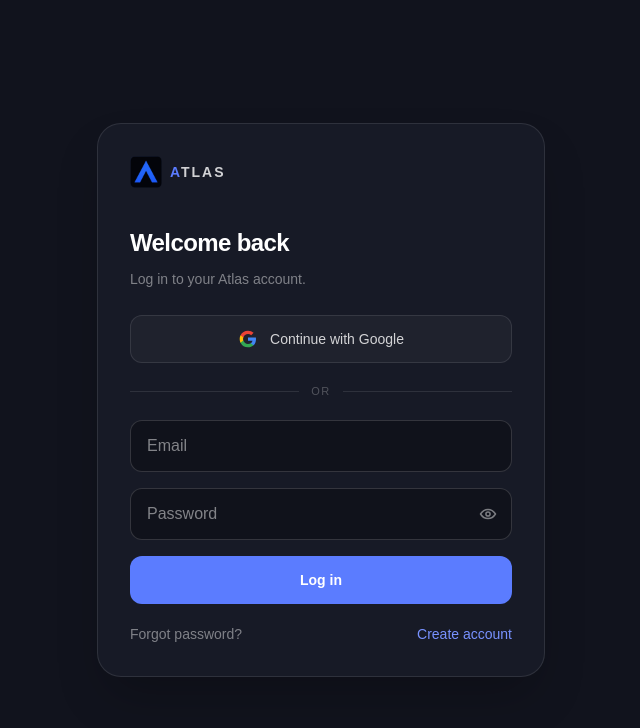
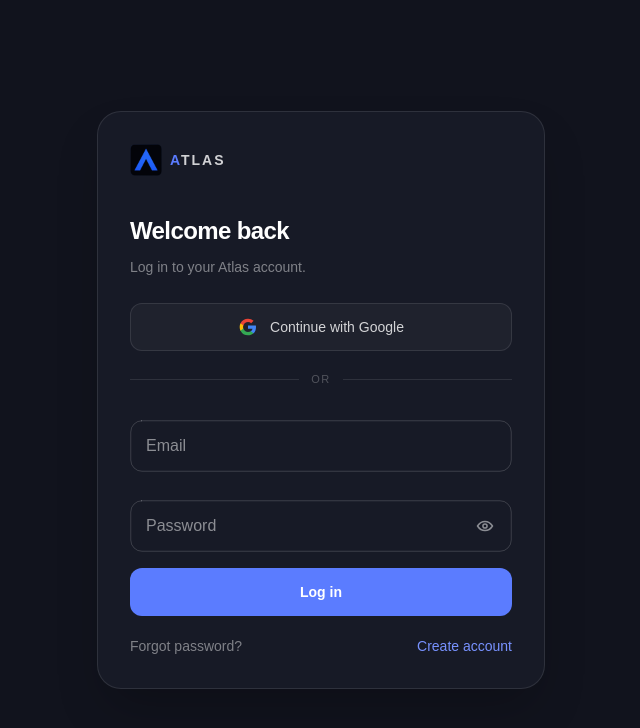
Before and after one commit to HB-16-Manoel/Atlas, a Next.js app: page /auth/login in a window 1280 px wide. Shown: the top 728 px of the page, without its empty margins (319-959 px from the left). Built offline with nearby package versions, Linux system fonts and the light colour scheme; no server answers.

Commit message:
Adapt Bencho Label Input source for Atlas login (#16)

```diff
--- a/app/components/AuthShell.tsx
+++ b/app/components/AuthShell.tsx
@@ -2,7 +2,7 @@
 
 import Image from "next/image";
 import Link from "next/link";
-import { useEffect, useId, useMemo, useState, type FormEvent } from "react";
+import { useEffect, useId, useMemo, useRef, useState, type FormEvent } from "react";
 import { atlasAuthOrigin, atlasGoogleOAuthCallback } from "../lib/auth/urls";
 import { createClient } from "../lib/supabase/client";
 
@@ -56,9 +56,52 @@ function FloatingLoginField({
 }) {
   const id = useId();
   const [visible, setVisible] = useState(false);
+  const [focused, setFocused] = useState(false);
+  const [dimensions, setDimensions] = useState({ width: 0, labelWidth: 0 });
+  const boxRef = useRef<HTMLDivElement>(null);
+  const labelRef = useRef<HTMLLabelElement>(null);
+  const lifted = focused || value.length > 0;
+
+  useEffect(() => {
+    const box = boxRef.current;
+    const text = labelRef.current;
+    if (!box || !text) return;
+    const observer = new ResizeObserver(() => {
+      setDimensions({ width: box.clientWidth, labelWidth: text.offsetWidth });
+    });
+    observer.observe(box);
+    observer.observe(text);
+    return () => observer.disconnect();
+  }, []);
+
+  // Bencho's two outline halves make room for the lifted label.
+  const width = dimensions.width;
+  const height = 52;
+  const inset = 0.75;
+  const radius = 12;
+  const labelX = 16;
+  const start = labelX - 5;
+  const end = labelX + dimensions.labelWidth * 0.78 + 5;
+  const middle = (start + end) / 2;
+  const right = `M${end},${inset} L${width - radius},${inset} A${radius - inset},${radius - inset} 0 0 1 ${width - inset},${radius} L${width - inset},${height - radius} A${radius - inset},${radius - inset} 0 0 1 ${width - radius},${height - inset} L${width / 2},${height - inset}`;
+  const left = `M${start},${inset} L${radius},${inset} A${radius - inset},${radius - inset} 0 0 0 ${inset},${radius} L${inset},${height - radius} A${radius - inset},${radius - inset} 0 0 0 ${radius},${height - inset} L${width / 2},${height - inset}`;
 
   return (
-    <div className="relative">
+    <div className="atlas-bencho-field" data-up={lifted} data-focus={focused} data-filled={value.length > 0}>
+      <div ref={boxRef} className="atlas-bencho-box" data-measured={width > 0}>
+        {width > 0 && (
+          <svg className="atlas-bencho-ring" width={width} height={height} viewBox={`0 0 ${width} ${height}`} aria-hidden="true">
+            <path d={right} />
+            <path d={left} />
+            <path className="atlas-bencho-gap" d={`M${middle},${inset} L${start},${inset}`} pathLength={1} />
+            <path className="atlas-bencho-gap" d={`M${middle},${inset} L${end},${inset}`} pathLength={1} />
+          </svg>
+        )}
+        <label ref={labelRef} htmlFor={id} className="atlas-bencho-label">
+          {[...label].map((letter, index) => (
+            <span key={index} style={{ "--i": index } as React.CSSProperties}>{letter}</span>
+          ))}
+        </label>
       <input
         id={id}
         required
@@ -67,30 +110,25 @@ function FloatingLoginField({
         autoComplete={password ? "current-password" : "email"}
         value={value}
         onChange={(event) => onChange(event.target.value)}
-        placeholder=" "
-        className={`atlas-login-floating-input min-h-13 w-full rounded-xl border border-white/15 bg-[#10121B] px-4 text-white outline-none transition-colors focus:border-[#5B7CFF]/70 ${password ? "pr-14" : ""}`}
+        onFocus={() => setFocused(true)}
+        onBlur={() => setFocused(false)}
+        className={`atlas-bencho-input ${password ? "atlas-bencho-password" : ""}`}
       />
-      <label htmlFor={id} className="atlas-login-floating-label">{label}</label>
       {password && (
         <button
           type="button"
+          onPointerDown={(event) => event.preventDefault()}
           onClick={() => setVisible((current) => !current)}
           aria-label={visible ? "Hide password" : "Show password"}
           aria-pressed={visible}
-          className="absolute inset-y-0 right-0 flex min-w-12 items-center justify-center rounded-r-xl px-3 text-white/45 hover:text-white/80 focus-visible:outline-2 focus-visible:outline-offset-[-3px] focus-visible:outline-[#5B7CFF]"
+          data-show={visible}
+          className="atlas-bencho-eye focus-visible:outline-2 focus-visible:outline-offset-2 focus-visible:outline-[#5B7CFF]"
         >
-          {visible ? (
-            <svg aria-hidden="true" viewBox="0 0 24 24" fill="none" className="h-5 w-5" stroke="currentColor" strokeWidth="1.8">
-              <path strokeLinecap="round" strokeLinejoin="round" d="m3 3 18 18M10.6 10.7a2 2 0 0 0 2.7 2.7M9.9 4.3A10.8 10.8 0 0 1 12 4c5.5 0 9 5.5 9 5.5a15 15 0 0 1-2.2 2.7M6.5 6.5C4.3 8 3 9.5 3 9.5S6.5 15 12 15c.8 0 1.6-.1 2.3-.3" />
-            </svg>
-          ) : (
-            <svg aria-hidden="true" viewBox="0 0 24 24" fill="none" className="h-5 w-5" stroke="currentColor" strokeWidth="1.8">
-              <path strokeLinecap="round" strokeLinejoin="round" d="M3 12s3.5-5.5 9-5.5 9 5.5 9 5.5-3.5 5.5-9 5.5S3 12 3 12Z" />
-              <circle cx="12" cy="12" r="2.5" />
-            </svg>
-          )}
+          <svg aria-hidden="true" viewBox="0 0 24 24" fill="none" className="h-5 w-5" stroke="currentColor" strokeWidth="1.8"><path strokeLinecap="round" strokeLinejoin="round" d="M3 12s3.5-5.5 9-5.5 9 5.5 9 5.5-3.5 5.5-9 5.5S3 12 3 12Z" /><circle cx="12" cy="12" r="2.5" /></svg>
+          <svg aria-hidden="true" viewBox="0 0 24 24" fill="none" className="h-5 w-5" stroke="currentColor" strokeWidth="1.8"><path strokeLinecap="round" strokeLinejoin="round" d="m3 3 18 18M10.6 10.7a2 2 0 0 0 2.7 2.7M9.9 4.3A10.8 10.8 0 0 1 12 4c5.5 0 9 5.5 9 5.5a15 15 0 0 1-2.2 2.7M6.5 6.5C4.3 8 3 9.5 3 9.5S6.5 15 12 15c.8 0 1.6-.1 2.3-.3" /></svg>
         </button>
       )}
+      </div>
     </div>
   );
 }
--- a/app/globals.css
+++ b/app/globals.css
@@ -34,31 +34,31 @@ body {
   font-family: Arial, Helvetica, sans-serif;
 }
 
-.atlas-login-floating-label {
-  position: absolute;
-  top: 50%;
-  left: 12px;
-  padding: 0 5px;
-  transform: translateY(-50%);
-  color: rgb(255 255 255 / 0.48);
-  pointer-events: none;
-  transition: top 160ms ease, color 160ms ease, font-size 160ms ease;
-}
-
-.atlas-login-floating-input:focus + .atlas-login-floating-label,
-.atlas-login-floating-input:not(:placeholder-shown) + .atlas-login-floating-label {
-  top: 0;
-  background: #171a26;
-  color: rgb(255 255 255 / 0.68);
-  font-size: 11px;
-}
-
-.atlas-login-floating-input:focus + .atlas-login-floating-label {
-  color: #91a5ff;
-}
-
+/* Adapted from Bencho's Label Input: moving letterforms and an opening outline. */
+.atlas-bencho-field { position: relative; padding-top: 12px; }
+.atlas-bencho-box { position: relative; width: 100%; height: 52px; border-radius: 12px; background: #171a26; }
+.atlas-bencho-box:not([data-measured="true"]) { border: 1px solid rgb(255 255 255 / 0.16); }
+.atlas-bencho-ring { position: absolute; inset: 0; pointer-events: none; overflow: visible; }
+.atlas-bencho-ring path { fill: none; stroke: rgb(255 255 255 / 0.16); stroke-width: 1; transition: stroke 220ms ease, stroke-width 220ms ease; }
+.atlas-bencho-field[data-focus="true"] .atlas-bencho-ring path { stroke: #91a5ff; stroke-width: 1.5; }
+.atlas-bencho-ring .atlas-bencho-gap { stroke-dasharray: 1 2; stroke-dashoffset: 0; transition: stroke-dashoffset 420ms cubic-bezier(.22,1,.36,1), stroke 220ms ease; }
+.atlas-bencho-field[data-up="true"] .atlas-bencho-gap { stroke-dashoffset: -1; }
+.atlas-bencho-label { position: absolute; left: 16px; top: 50%; z-index: 1; transform: translateY(-50%); transform-origin: left center; color: rgb(255 255 255 / 0.5); font-size: 16px; line-height: 1; white-space: pre; cursor: text; user-select: none; transition: transform 420ms cubic-bezier(.22,1,.36,1), color 220ms ease; }
+.atlas-bencho-field[data-up="true"] .atlas-bencho-label { transform: translateY(-50%) translateY(-26px) scale(.78); color: rgb(255 255 255 / 0.7); }
+.atlas-bencho-field[data-focus="true"] .atlas-bencho-label { color: #91a5ff; }
+.atlas-bencho-label span { display: inline-block; }
+.atlas-bencho-field[data-focus="true"] .atlas-bencho-label span { animation: atlas-bencho-hop 460ms cubic-bezier(.3,.7,.3,1) both; animation-delay: calc(var(--i) * 24ms); }
+.atlas-bencho-input { position: absolute; inset: 0; width: 100%; height: 100%; padding: 0 16px; border: 0; border-radius: inherit; outline: none; background: transparent; color: white; font-size: 16px; }
+.atlas-bencho-password { padding-right: 52px; }
+.atlas-bencho-eye { position: absolute; right: 6px; top: 50%; display: grid; place-items: center; width: 42px; height: 42px; transform: translateY(-50%); border: 0; border-radius: 50%; color: rgb(255 255 255 / 0.5); cursor: pointer; }
+.atlas-bencho-eye:hover, .atlas-bencho-eye:focus-visible { color: white; }
+.atlas-bencho-eye svg { grid-area: 1 / 1; transition: opacity 220ms ease, scale 220ms ease; }
+.atlas-bencho-eye svg:last-child { opacity: 0; scale: .8; }
+.atlas-bencho-eye[data-show="true"] svg:first-child { opacity: 0; scale: .8; }
+.atlas-bencho-eye[data-show="true"] svg:last-child { opacity: 1; scale: 1; }
+@keyframes atlas-bencho-hop { 0%, 100% { transform: translateY(0); } 38% { transform: translateY(-3px); } }
 @media (prefers-reduced-motion: reduce) {
-  .atlas-login-floating-label { transition: none; }
+  .atlas-bencho-field *, .atlas-bencho-field *::before, .atlas-bencho-field *::after { transition-duration: 0ms !important; animation: none !important; }
 }
 
 .atlas-carry-switch {
--- a/package.json
+++ b/package.json
@@ -1,6 +1,6 @@
 {
   "name": "atlas",
-  "version": "2.1.5",
+  "version": "2.1.6",
   "private": true,
   "scripts": {
     "dev": "next dev",
```
Also changed, not shown: 1 other file (tests, documents, lock files or other folders).
